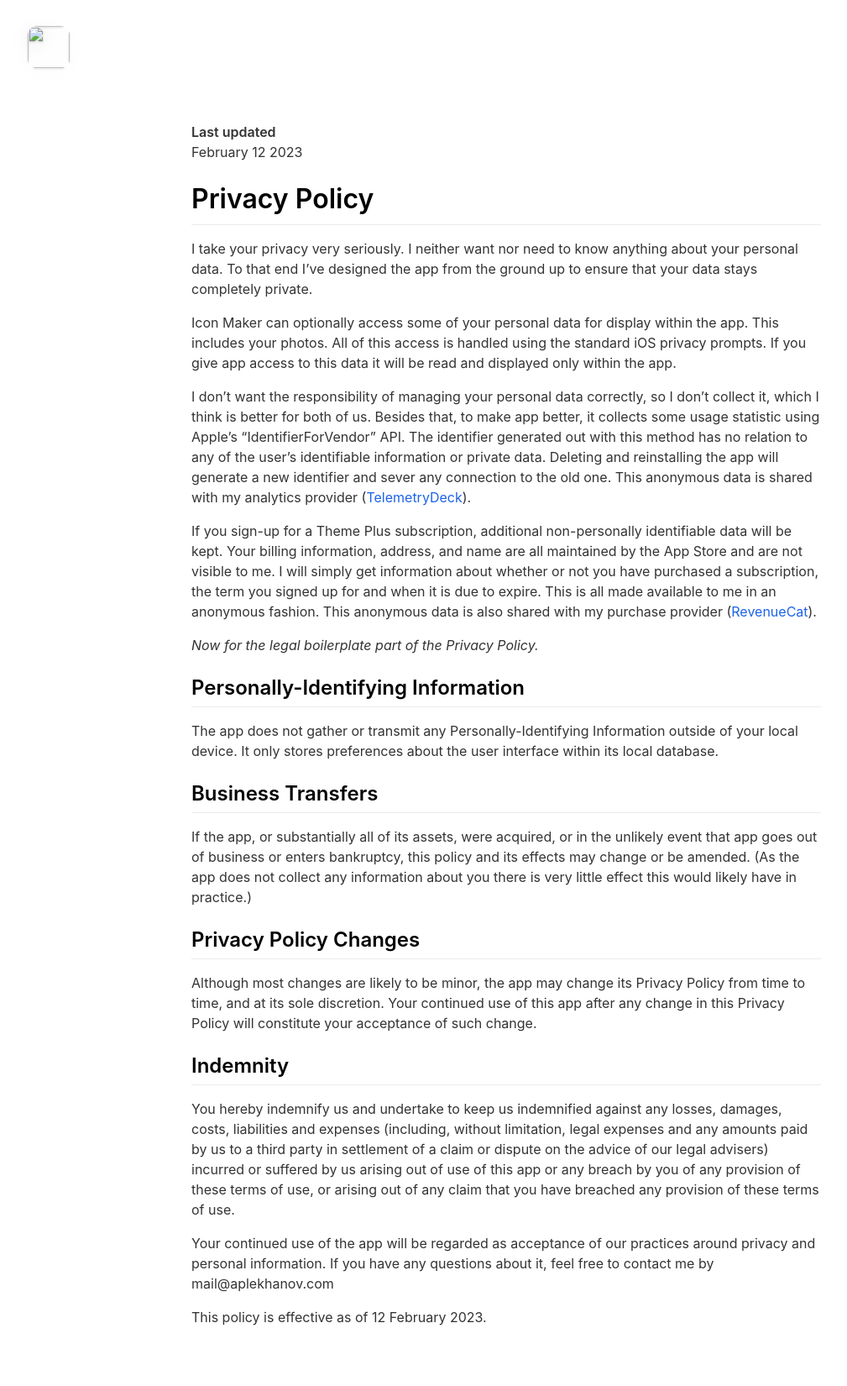
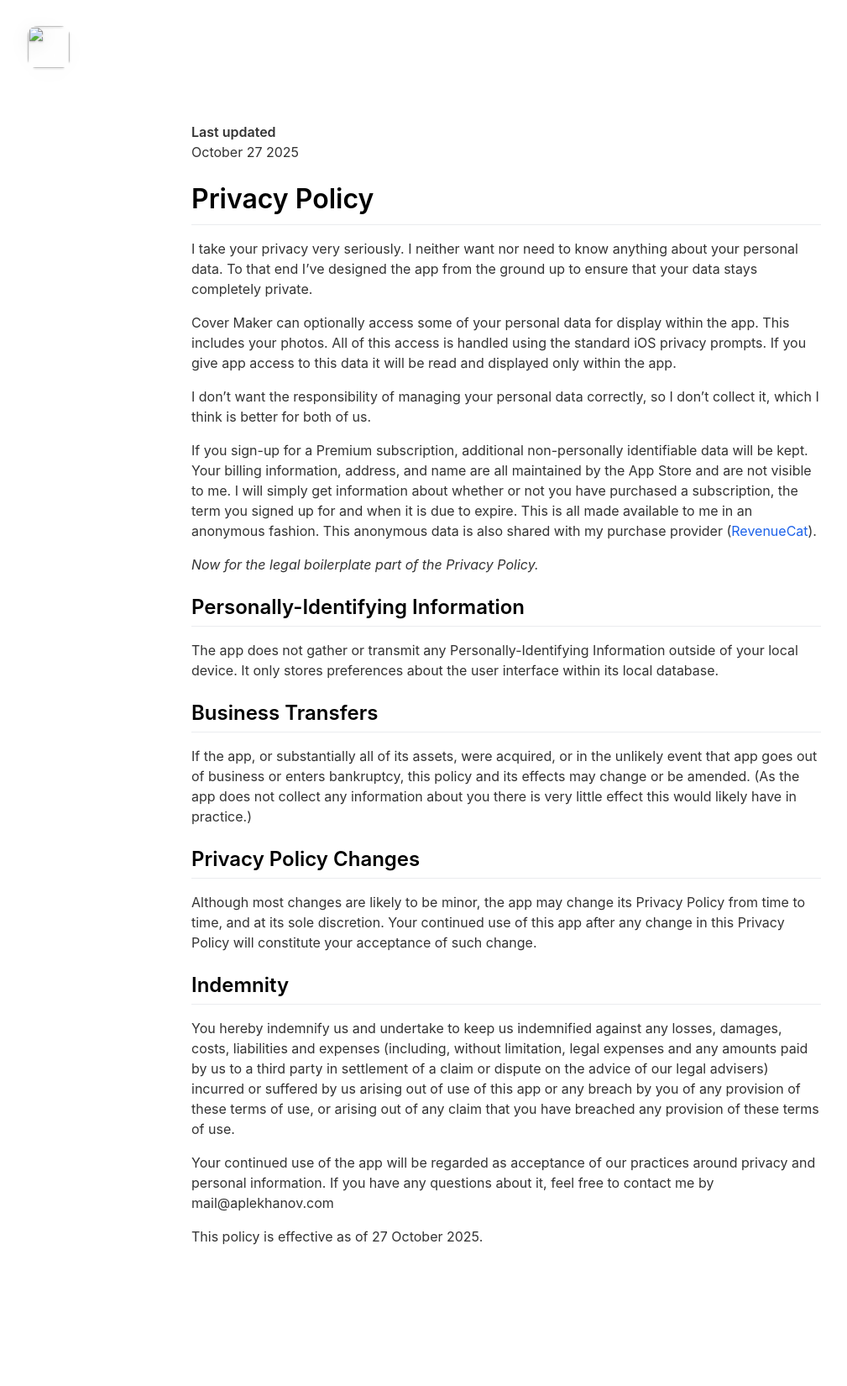
Before and after one commit to aplekhanov/covermaker-app, a Jekyll site: the page built from _pages/privacy.md, in a window 1280 px wide. Shown: the whole page at 84% size, without its empty margins (37-1046 px from the left). Built offline with Jekyll 4.4.1, drawn with Linux system fonts in a browser that asks for light colours; nearby versions of some CDN libraries; after the commit the page ends 1554 px from its top, so only the background shows below that.

Commit message:
Update app configuration, privacy policy, and terms of use to reflect new app name and updated dates

```diff
--- a/_config.yml
+++ b/_config.yml
@@ -2,7 +2,7 @@
 page_title                                :                                           # Automatically populates with app name if not set and if iOS app ID is set. Otherwise enter manually.
 
 # App Info
-ios_app_id                                : 1662361696                                # Required. Enter iOS app ID to automatically populate name, price and icons (e.g. 718043190).
+ios_app_id                                : 1579498324                                # Required. Enter iOS app ID to automatically populate name, price and icons (e.g. 718043190).
 
 appstore_link                             :                                           # Automatically populates if not set and if iOS app ID is set. Otherwise enter manually.
 playstore_link                            :                                           # Enter Google Play Store URL.
@@ -12,7 +12,7 @@ presskit_download_link                    :
 app_icon                                  :                       # Automatically populates if not set and if iOS app ID is set.  Otherwise enter path to icon file manually.
 app_name                                  :                                           # Automatically populates if not set and if iOS app ID is set.  Otherwise enter manually.
 app_price                                 :                                           # Automatically populates if not set and if iOS app ID is set.  Otherwise enter manually.
-app_description                           : Create beautiful icons in a fun and easy way, or install from a variety of high-quality themes with a single tap.
+app_description                           : Easy-to-use app that helps you create outstanding highlight covers for your Instagram story.
 
 enable_smart_app_banner                   : true                                      # Set to true to show a smart app banner at top of page on mobile devices.
 
@@ -20,7 +20,7 @@ enable_smart_app_banner                   : true
 
 # Information About Yourself
 your_name                                 : Alex Plekhanov
-your_link                                 : https://apps.apple.com/app/id1662361696
+your_link                                 : https://apps.apple.com/app/id1579498324
 your_city                                 :
 email_address                             : mail@aplekhanov.com
 facebook_username                         :
@@ -29,22 +29,6 @@ twitter_username                          :
 github_username                           : aplekhanov
 youtube_username                          :
 
-
-
-# Feature List                            Edit, add or remove features to be presented.
-features                                  :
-
-  - title                                 : Customize Home Screen
-    description                           : Personalize your phone and make it look different!
-    fontawesome_icon_name                 : pen-square
-
-  - title                                 : Colors & Glyphs
-    description                           : Hundreds of beautiful colors and over 2000 system glyphs
-    fontawesome_icon_name                 : brush
-
-  - title                                 : Custom themes
-    description                           : High-quality themes that support not only system apps, but also the most popular third-party apps
-    fontawesome_icon_name                 : heart
 
 
 # Theme Settings
--- a/_pages/privacy.md
+++ b/_pages/privacy.md
@@ -5,16 +5,16 @@ include_in_header: false
 ---
 
 **Last updated**
-February 12 2023
+October 27 2025
 
 # Privacy Policy
 I take your privacy very seriously. I neither want nor need to know anything about your personal data. To that end I’ve designed the app from the ground up to ensure that your data stays completely private.
 
-Icon Maker can optionally access some of your personal data for display within the app. This includes your photos. All of this access is handled using the standard iOS privacy prompts. If you give app access to this data it will be read and displayed only within the app.
+Cover Maker can optionally access some of your personal data for display within the app. This includes your photos. All of this access is handled using the standard iOS privacy prompts. If you give app access to this data it will be read and displayed only within the app.
 
-I don’t want the responsibility of managing your personal data correctly, so I don’t collect it, which I think is better for both of us. Besides that, to make app better, it collects some usage statistic using Apple's "IdentifierForVendor" API. The identifier generated out with this method has no relation to any of the user's identifiable information or private data. Deleting and reinstalling the app will generate a new identifier and sever any connection to the old one. This anonymous data is shared with my analytics provider ([TelemetryDeck](https://telemetrydeck.com/privacy/)).
+I don’t want the responsibility of managing your personal data correctly, so I don’t collect it, which I think is better for both of us.
 
-If you sign-up for a Theme Plus subscription, additional non-personally identifiable data will be kept. Your billing information, address, and name are all maintained by the App Store and are not visible to me. I will simply get information about whether or not you have purchased a subscription, the term you signed up for and when it is due to expire. This is all made available to me in an anonymous fashion. This anonymous data is also shared with my purchase provider ([RevenueCat](https://www.revenuecat.com/dpa)).
+If you sign-up for a Premium subscription, additional non-personally identifiable data will be kept. Your billing information, address, and name are all maintained by the App Store and are not visible to me. I will simply get information about whether or not you have purchased a subscription, the term you signed up for and when it is due to expire. This is all made available to me in an anonymous fashion. This anonymous data is also shared with my purchase provider ([RevenueCat](https://www.revenuecat.com/dpa)).
 
 *Now for the legal boilerplate part of the Privacy Policy.*
 
@@ -36,4 +36,4 @@ You hereby indemnify us and undertake to keep us indemnified against any losses,
 
 Your continued use of the app will be regarded as acceptance of our practices around privacy and personal information. If you have any questions about it, feel free to contact me by mail@aplekhanov.com
 
-This policy is effective as of 12 February 2023.
+This policy is effective as of 27 October 2025.
```
Also changed, not shown: _pages/terms.md (+3 -3 lines).
